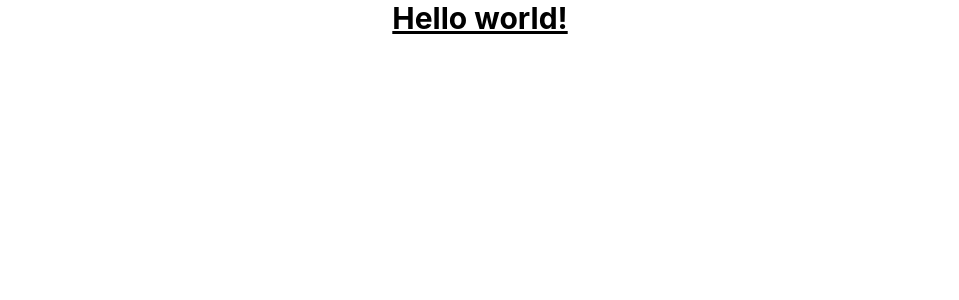
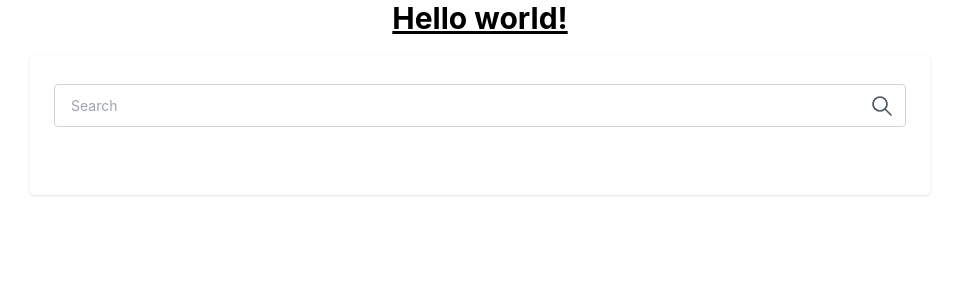
Before and after one commit to sahitm/search-bar-with-pagination-and-lazy-loading, a React (Create React App) app: page / in a window 1280 px wide. Shown: the top 300 px of the page, without its empty margins (160-1119 px from the left). Built offline with nearby package versions, Linux system fonts and the light colour scheme.

Commit message:
style - built the search input

```diff
--- a/public/index.html
+++ b/public/index.html
@@ -24,7 +24,7 @@
       work correctly both with client-side routing and a non-root public URL.
       Learn how to configure a non-root public URL by running `npm run build`.
     -->
-    <title>React App</title>
+    <title>Search App</title>
   </head>
   <body>
     <noscript>You need to enable JavaScript to run this app.</noscript>
--- a/src/App.js
+++ b/src/App.js
@@ -1,10 +1,11 @@
-
+import Search from "./components/Search";
 import "./App.css";
 
 function App() {
   return (
     <div className="App">
       <h1 className="text-3xl font-bold underline">Hello world!</h1>
+      <Search />
     </div>
   );
 }
--- /dev/null
+++ b/src/components/Search.jsx
@@ -0,0 +1,49 @@
+import React from "react";
+
+function Search() {
+  return (
+    <>
+      <div>
+        <div className="py-5">
+          <div className="bg-white  md:max-w-[900px] w-full shadow rounded mx-auto pb-10 px-6 ">
+            <div className=" flex justify-start items-center py-7 relative">
+              <input
+                className="text-sm leading-none text-left text-gray-600 px-4 py-3 w-full border rounded border-gray-300  outline-none"
+                type="text"
+                placeholder="Search"
+              />
+              <svg
+                className="absolute right-3 z-10 cursor-pointer"
+                width={24}
+                height={24}
+                viewBox="0 0 24 24"
+                fill="none"
+                xmlns="http://www.w3.org/2000/svg"
+              >
+                <path
+                  d="M10 17C13.866 17 17 13.866 17 10C17 6.13401 13.866 3 10 3C6.13401 3 3 6.13401 3 10C3 13.866 6.13401 17 10 17Z"
+                  stroke="#4B5563"
+                  strokeWidth="1.66667"
+                  strokeLinecap="round"
+                  strokeLinejoin="round"
+                />
+                <path
+                  d="M21 21L15 15"
+                  stroke="#4B5563"
+                  strokeWidth="1.66667"
+                  strokeLinecap="round"
+                  strokeLinejoin="round"
+                />
+              </svg>
+            </div>
+            {/* <button className="text-sm font-medium leading-none text-white text-center w-full px-6 py-4 bg-indigo-700 rounded-md  hover:bg-indigo-600 transform duration-300 ease-in-out">
+              Search
+            </button> */}
+          </div>
+        </div>
+      </div>
+    </>
+  );
+}
+
+export default Search;
--- a/src/index.css
+++ b/src/index.css
@@ -1,6 +1,10 @@
 @tailwind base;
 @tailwind components;
 @tailwind utilities;
+
+/* *{
+  border: 1px solid red;
+} */
 
 body {
   margin: 0;
```
Also changed, not shown: 1 other file (tests, documents, lock files or other folders).
